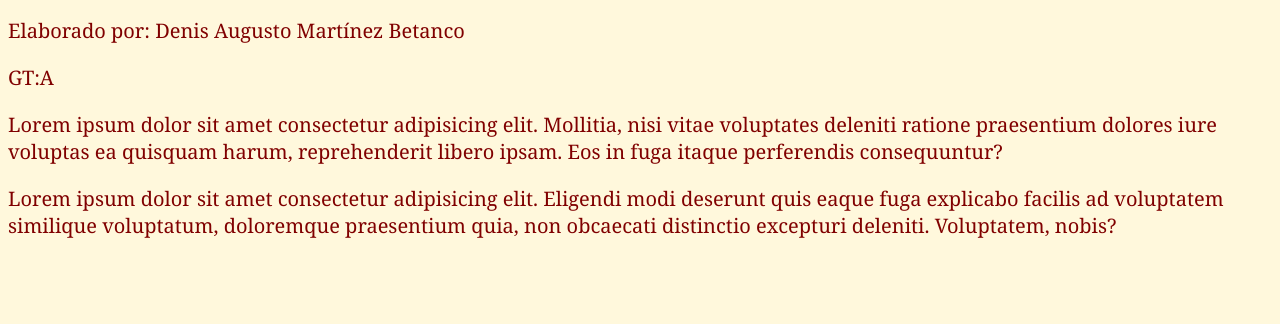
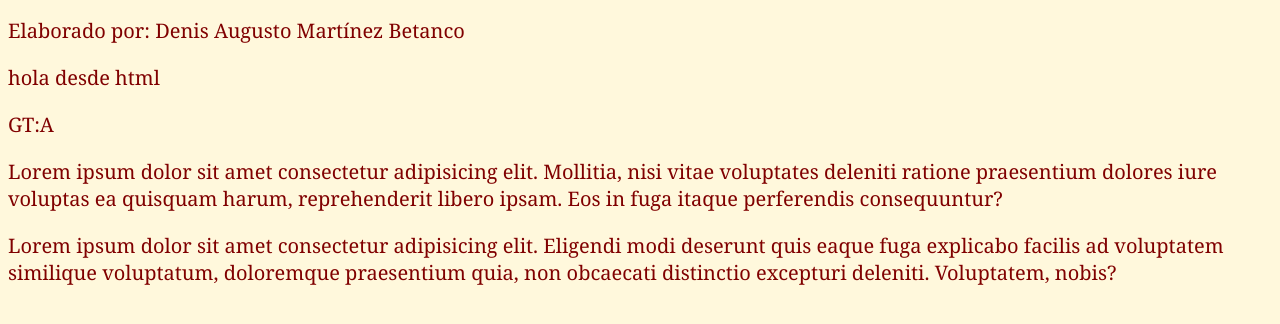
Before and after one commit to D3nism/ejercicio-practico-de-ramas-, a plain HTML site: page index.html in a window 1280 px wide. Shown: the part 276-600 px from the top of the page. Drawn offline with Linux system fonts and the light colour scheme.

Commit message:
agregamos un parrafo corto modificacion

```diff
--- a/index.html
+++ b/index.html
@@ -15,6 +15,7 @@ Ingeniería en tecnologías en la información con énfasis de desarrollo web y
     <h1>Tema del trabajo: Ejercicio de rama git/Github</h1>
     <P>Docente:Jorge Centeno</P>
     <p>Elaborado por: Denis Augusto Martínez Betanco</p>
+    <p>hola desde html</p>
     <p>GT:A</p>
     <p>Lorem ipsum dolor sit amet consectetur adipisicing elit. Mollitia, nisi vitae voluptates deleniti ratione praesentium dolores iure voluptas ea quisquam harum, reprehenderit libero ipsam. Eos in fuga itaque perferendis consequuntur?</p>
     <p>Lorem ipsum dolor sit amet consectetur adipisicing elit. Eligendi modi deserunt quis eaque fuga explicabo facilis ad voluptatem similique voluptatum, doloremque praesentium quia, non obcaecati distinctio excepturi deleniti. Voluptatem, nobis?</p>
```
